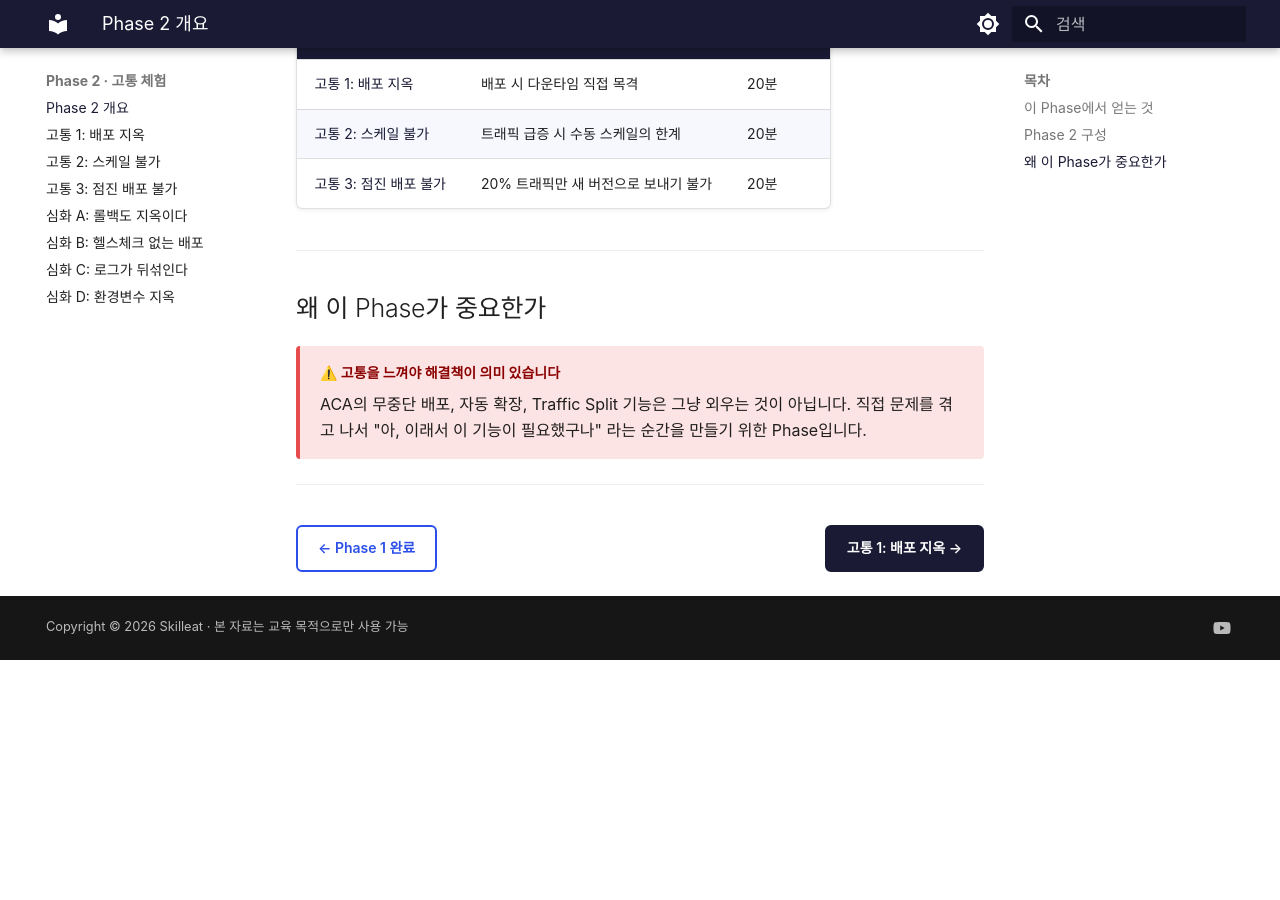
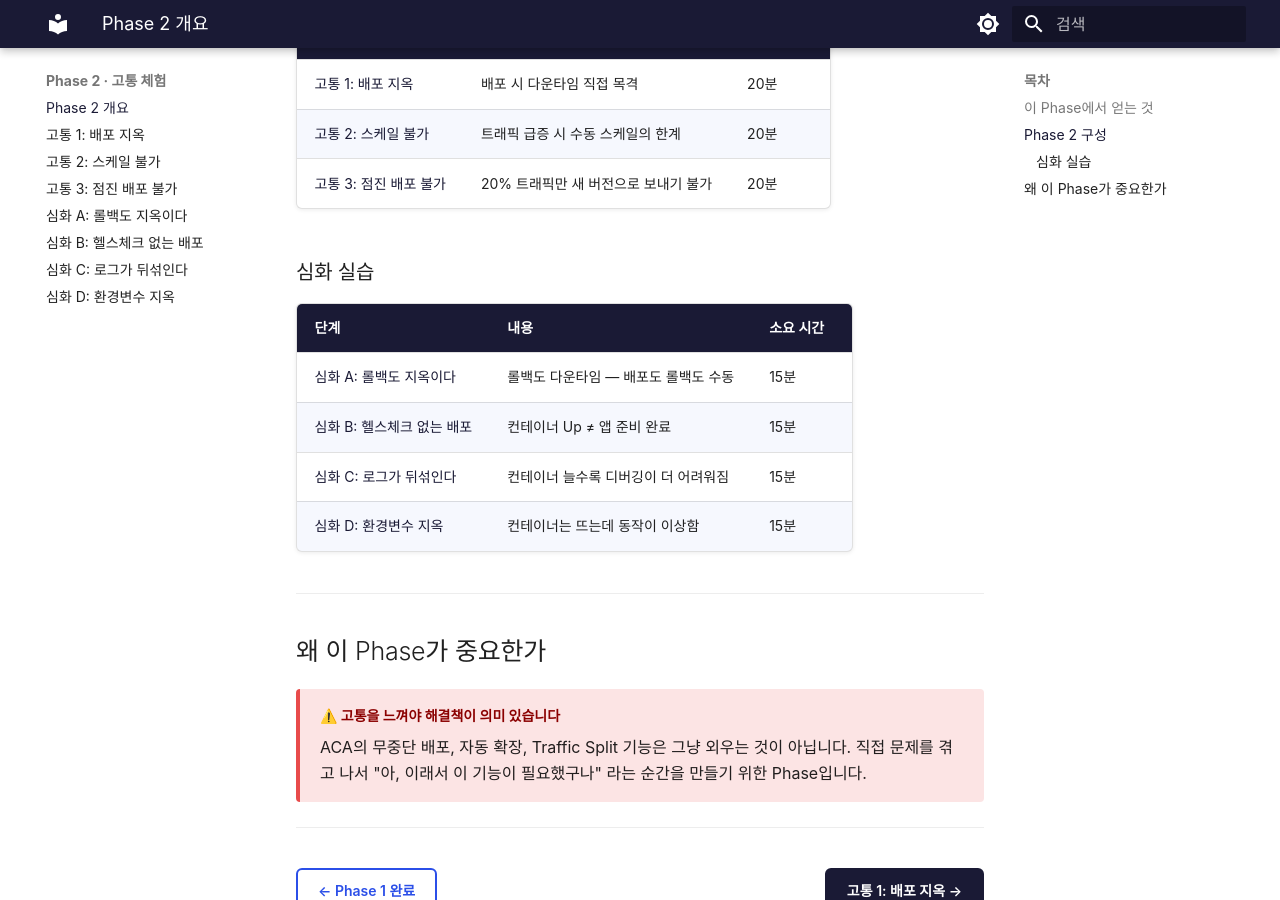
Before and after one commit to skilleat-labs/container-service-labs, an MkDocs documentation site: the page built from docs/phase-2/index.md, in a window 1280 px wide and 900 px high, scrolled down 514 px. Built offline with MkDocs 1.6.1 and Material for MkDocs 9.7.7, drawn with Linux system fonts in a browser that asks for light colours; some web fonts are replaced; before the commit the page ends 1174 px from its top, so only the background shows below that.

Commit message:
feat: Phase 2 index에 심화 실습 목록 추가 및 고통3→심화A 네비게이션 연결
Co-Authored-By: Claude Sonnet 4.6 <noreply@anthropic.com>

```diff
--- a/docs/phase-2/index.md
+++ b/docs/phase-2/index.md
@@ -17,6 +17,15 @@
 | [고통 2: 스케일 불가](pain-2-scale-fail.md) | 트래픽 급증 시 수동 스케일의 한계 | 20분 |
 | [고통 3: 점진 배포 불가](pain-3-no-canary.md) | 20% 트래픽만 새 버전으로 보내기 불가 | 20분 |
 
+### 심화 실습
+
+| 단계 | 내용 | 소요 시간 |
+|------|------|-----------|
+| [심화 A: 롤백도 지옥이다](extra-a-rollback.md) | 롤백도 다운타임 — 배포도 롤백도 수동 | 15분 |
+| [심화 B: 헬스체크 없는 배포](extra-b-healthcheck.md) | 컨테이너 Up ≠ 앱 준비 완료 | 15분 |
+| [심화 C: 로그가 뒤섞인다](extra-c-log-chaos.md) | 컨테이너 늘수록 디버깅이 더 어려워짐 | 15분 |
+| [심화 D: 환경변수 지옥](extra-d-env-hell.md) | 컨테이너는 뜨는데 동작이 이상함 | 15분 |
+
 ---
 
 ## 왜 이 Phase가 중요한가
```
Also changed, not shown: docs/phase-2/pain-3-no-canary.md (+1 -1 lines).
